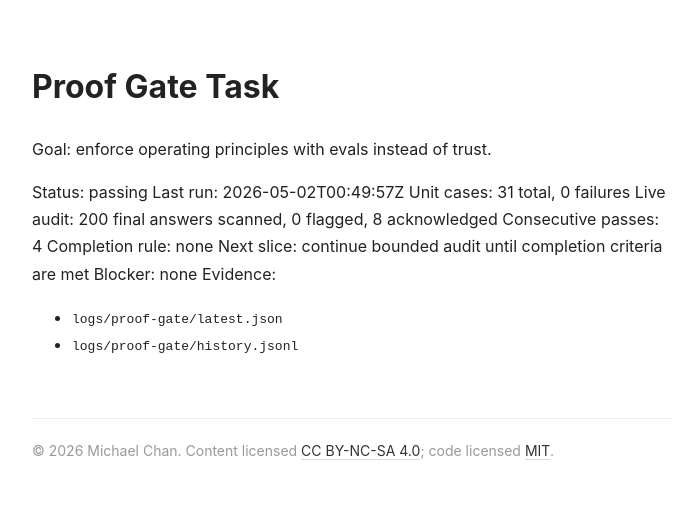
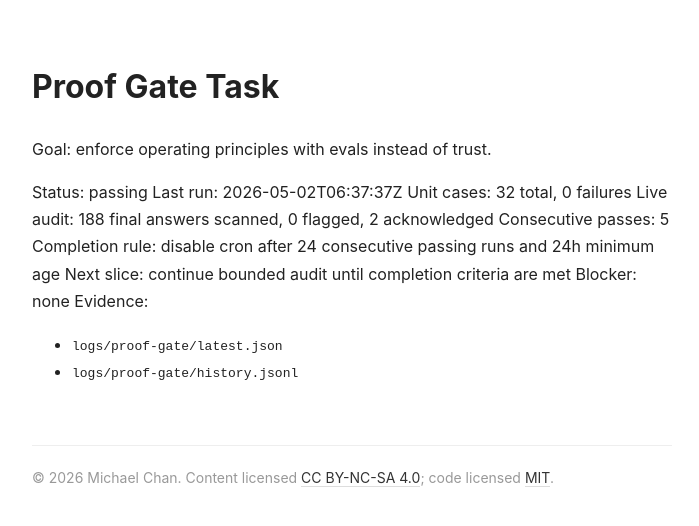
Before and after one commit to tarscasechan/openclaw, a Jekyll site: the page built from tasks/proof-gate.md, in a window 1280 px wide. Shown: the top 526 px of the page, without its empty margins (288-987 px from the left). Built offline with Jekyll 4.4.1, drawn with Linux system fonts in a browser that asks for light colours; our own code applies the rules of GitHub Pages for plain Markdown files.

Commit message:
proof gate: add commit/push eval case and refresh run status
Prompt: add a new proof-gate eval case and update the run metadata

Context:
- New eval case: commit_created_pushed_without_verification_fails — verifies claims of new commits/pushes fail without verification artifacts (unsupported_done)
- Unit cases 31→32, all passing; consecutive passes 4→5
- Live audit: 188 final answers scanned, 0 flagged, 2 acknowledged
- Added completion rule: disable cron after 24 consecutive passes and 24h minimum age

```diff
--- a/tasks/proof-gate.md
+++ b/tasks/proof-gate.md
@@ -3,11 +3,11 @@
 Goal: enforce operating principles with evals instead of trust.
 
 Status: passing
-Last run: 2026-05-02T00:49:57Z
-Unit cases: 31 total, 0 failures
-Live audit: 200 final answers scanned, 0 flagged, 8 acknowledged
-Consecutive passes: 4
-Completion rule: none
+Last run: 2026-05-02T06:37:37Z
+Unit cases: 32 total, 0 failures
+Live audit: 188 final answers scanned, 0 flagged, 2 acknowledged
+Consecutive passes: 5
+Completion rule: disable cron after 24 consecutive passing runs and 24h minimum age
 Next slice: continue bounded audit until completion criteria are met
 Blocker: none
 Evidence:
```
Also changed, not shown: evals/proof-gate-cases.json (+8 -0 lines).
